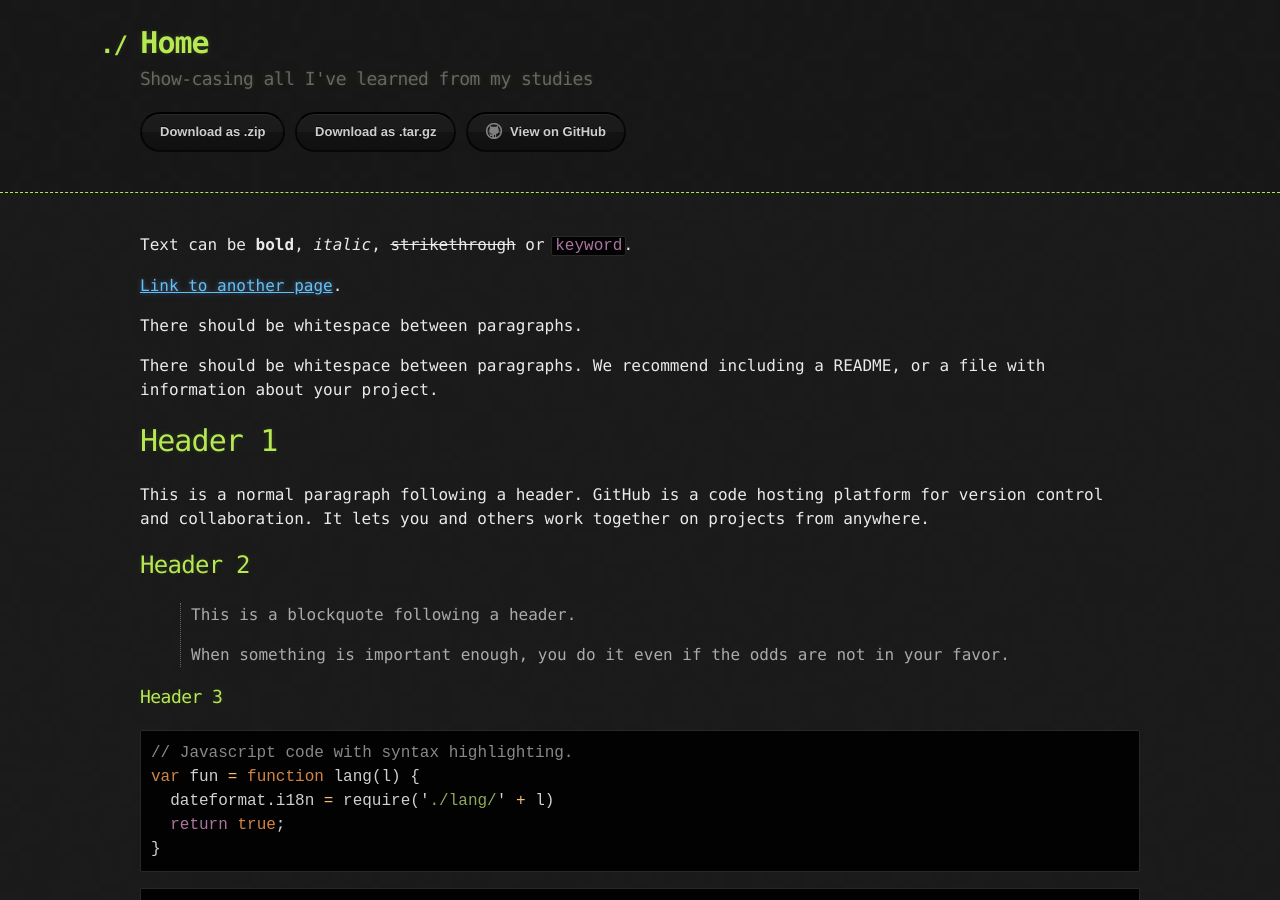
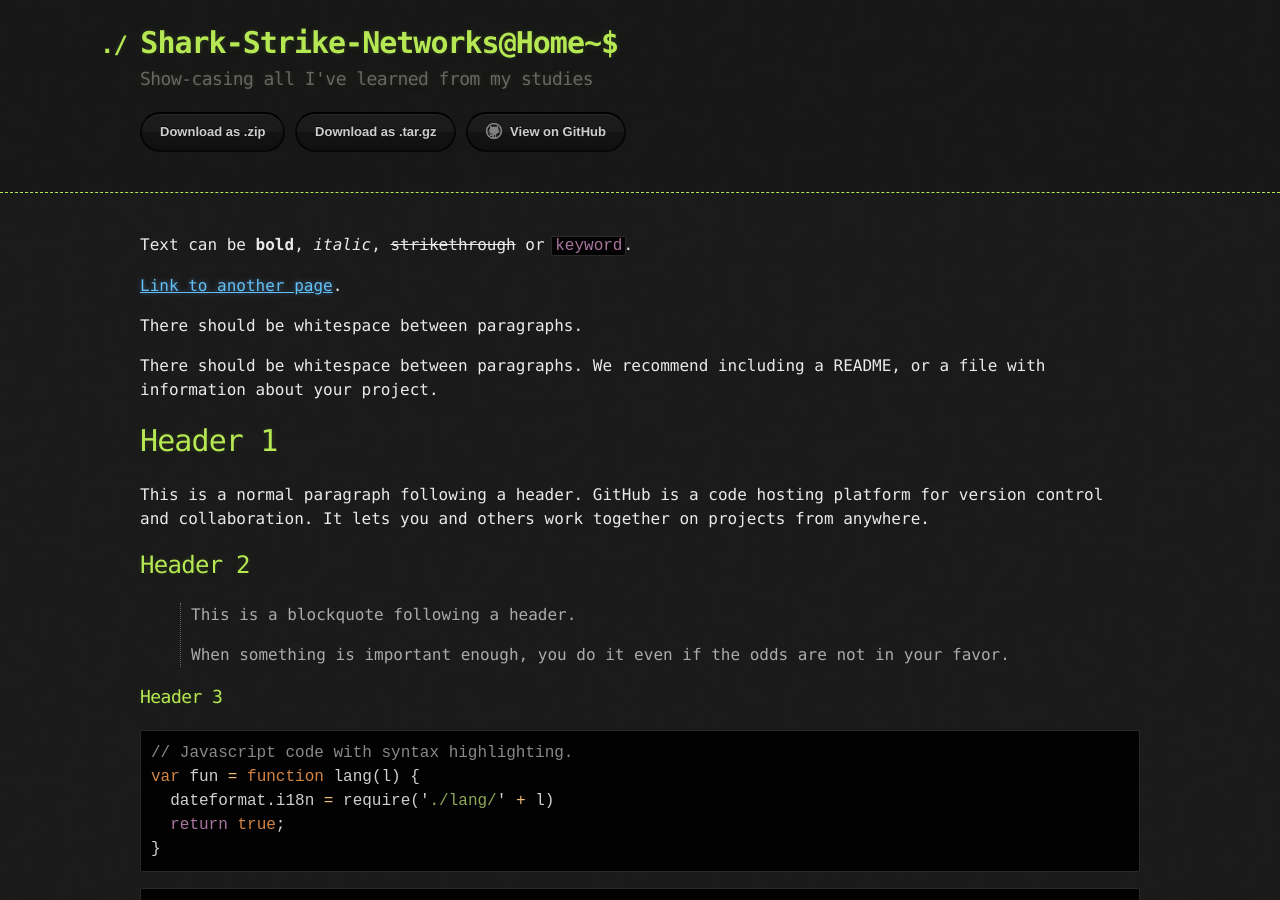
Before and after one commit to k-connolly/Shark-Strike-Networks, a Jekyll site: the page built from index.md, in a window 1280 px wide and 900 px high. Built offline with Jekyll 4.4.1, drawn with Linux system fonts in a browser that asks for light colours.

Commit message:
updating headers for interesting dynamic moving

```diff
--- a/_layouts/default.html
+++ b/_layouts/default.html
@@ -15,7 +15,7 @@
     <header>
       <div class="container">
         <a id="a-title" href="{{ '/' | relative_url }}">
-          <h1>{{ page.title | default: site.github.repository_name }}</h1>
+          <h1>{{ owner_first_name[0] | downcase | default: site.github.repository_name }}@{{ page.title }}~$</h1>
         </a>
         <h2>{{ site.description | default: site.github.project_tagline }}</h2>
 
```
